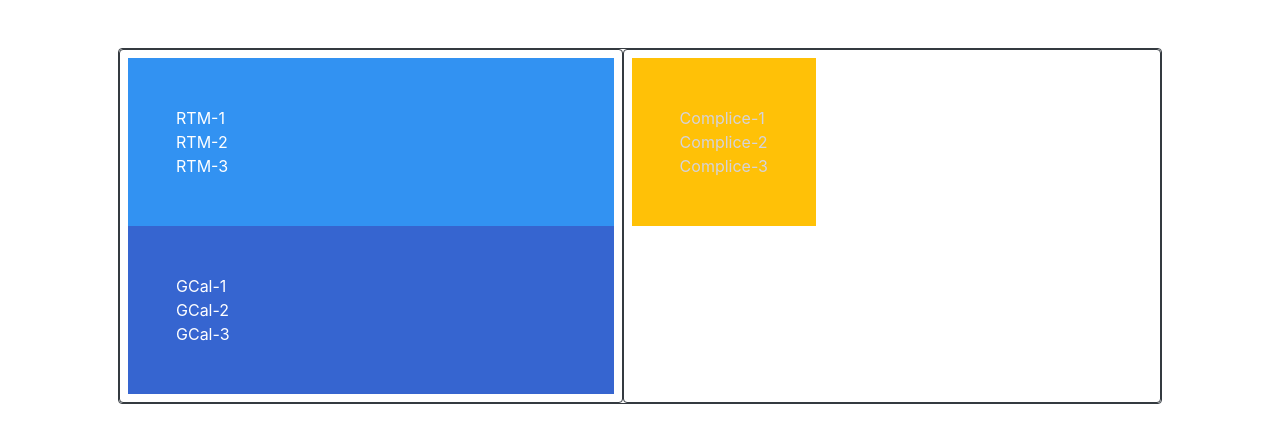
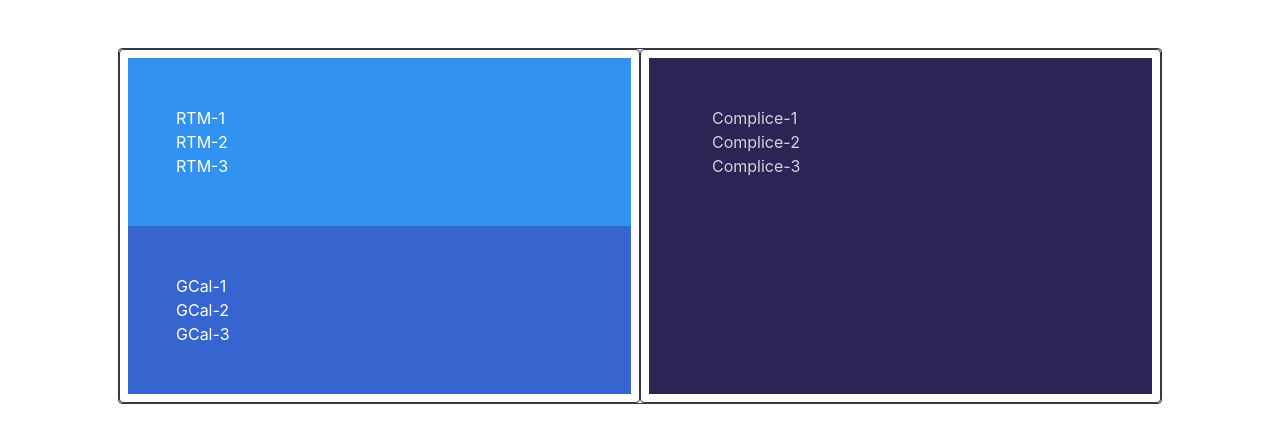
Before and after one commit to jclevine/bonnie, an Angular app: page / in a window 1280 px wide. Shown: the top 442 px of the page. Built offline with nearby package versions, Linux system fonts and the light colour scheme.

Commit message:
Even though complice is a bit hacked, design is acceptable

```diff
--- a/src/app/bonnie.component.css
+++ b/src/app/bonnie.component.css
@@ -1,3 +1,9 @@
 .potential-intention {
   padding: 5px;
 }
+
+/* Hack for now because of my inability to rowspan */
+.complice {
+  color: rgb(212, 211, 220);
+  background-color: rgb(45, 35, 85);
+}
--- a/src/app/bonnie.component.html
+++ b/src/app/bonnie.component.html
@@ -4,17 +4,18 @@
 <div class="container d-flex flex-stretch p-5">
 
   <!-- Container of 2 half-sections -->
-  <div class="card flex-row align-content-stretch flex-fill justify-content-around border-dark">
+  <div class="card flex-row flex-fill border-dark">
 
-    <div class="card flex-column flex-grow-1 border-dark p-2">
+    <div class="container card flex-column flex-fill border-dark p-2">
       <bo-rtm></bo-rtm>
       <bo-gcal></bo-gcal>
     </div>
 
-    <div class="card flex-row flex-grow-1 border-dark p-2">
-      <bo-complice></bo-complice>
+    <div class="container card flex-column flex-fill border-dark p-2">
+      <div class="container complice border-dark flex-fill">
+        <bo-complice></bo-complice>
+      </div>
     </div>
-
   </div>
 </div>
 
--- a/src/app/complice/complice.component.html
+++ b/src/app/complice/complice.component.html
@@ -1,5 +1,5 @@
-<div class="card-body p-5 bg-warning">
-  <div class="potential-intention">Complice-1</div>
-  <div class="potential-intention">Complice-2</div>
-  <div class="potential-intention">Complice-3</div>
-</div>
+<div class="card-body p-5">
+    <div class="potential-intention">Complice-1</div>
+    <div class="potential-intention">Complice-2</div>
+    <div class="potential-intention">Complice-3</div>
+  </div>
--- a/src/app/rtm/rtm.component.html
+++ b/src/app/rtm/rtm.component.html
@@ -1,4 +1,4 @@
-<div class="card-body rtm p-5">
+<div class="card-body p-5">
   <div class="potential-intention">RTM-1</div>
   <div class="potential-intention">RTM-2</div>
   <div class="potential-intention">RTM-3</div>
```
